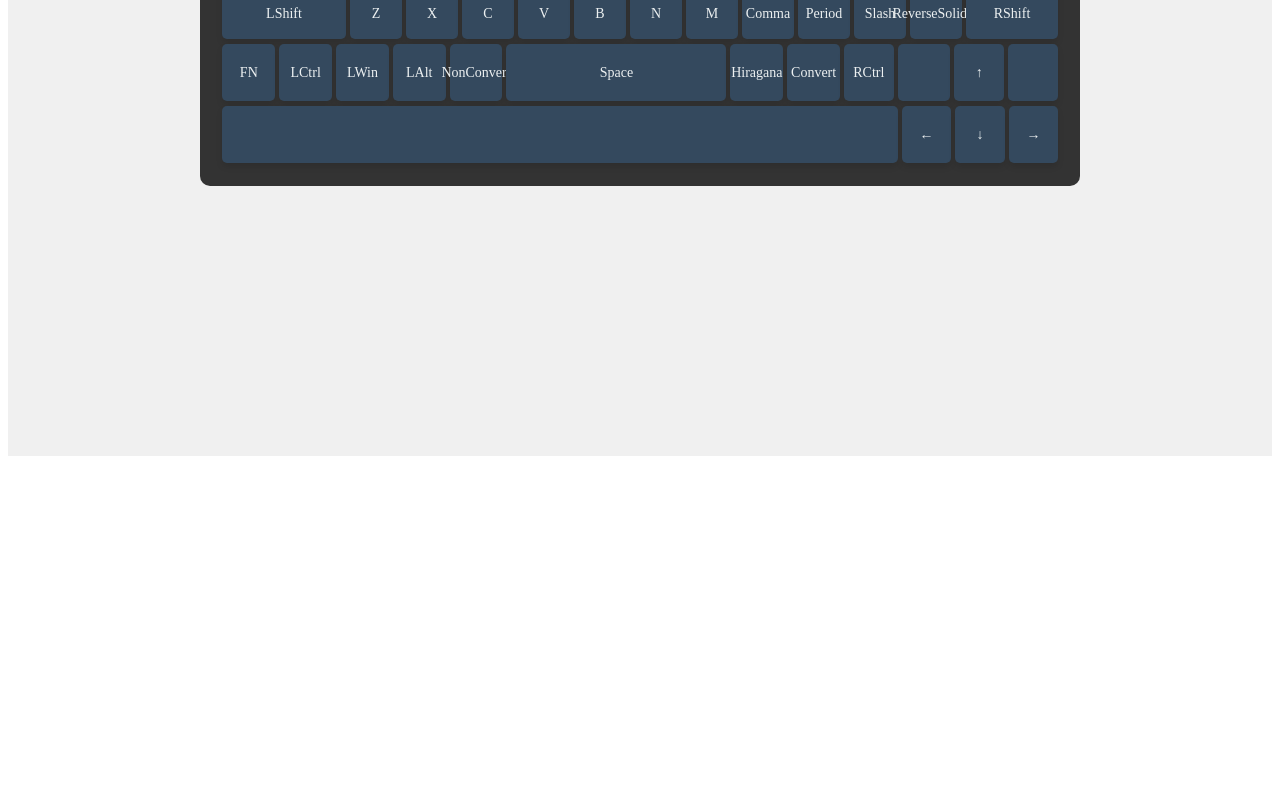
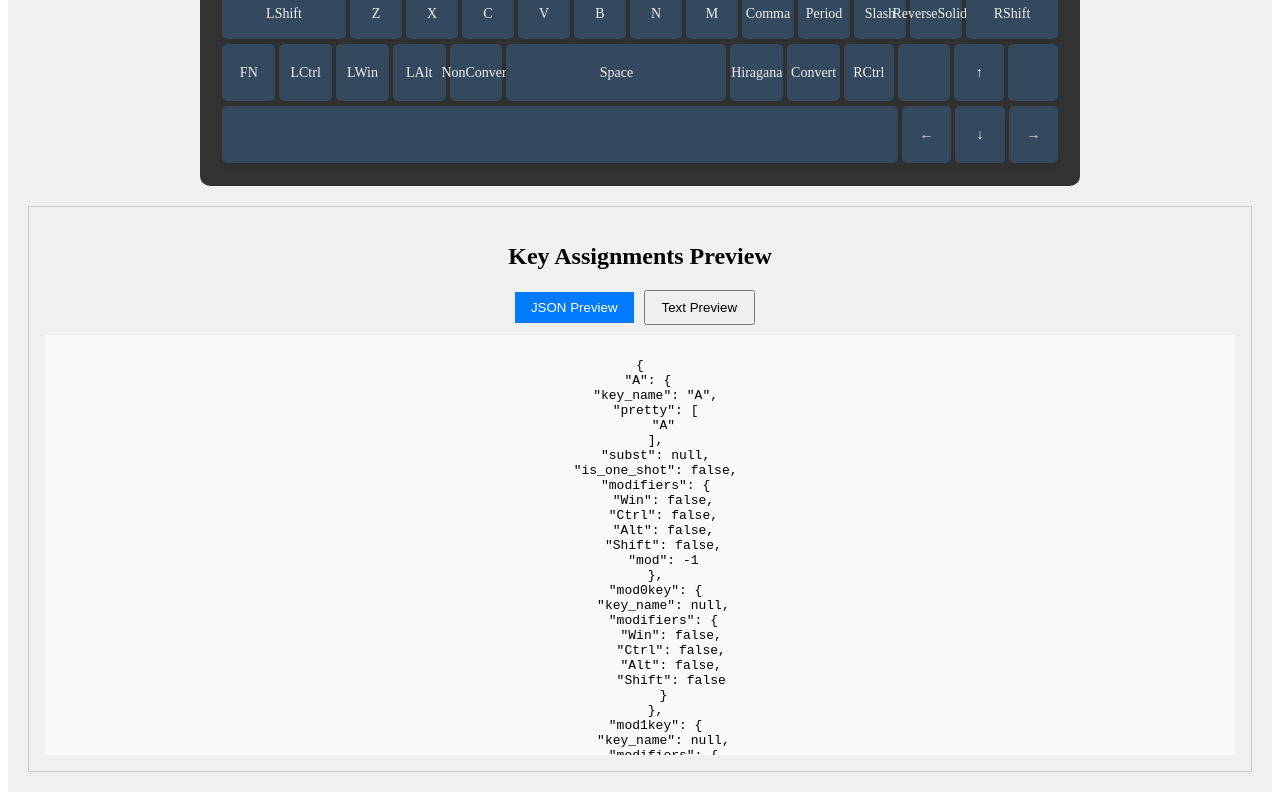
Before and after one commit to RyosukeMondo/keyboard-config-app, a React (Create React App) app: page / in a window 1280 px wide. Shown: the part 392-1192 px from the top of the page. Before the commit the page ends 856 px from the top, so only its background shows below. Built offline with nearby package versions, Linux system fonts and the light colour scheme.

Commit message:
Add Preview component to display key assignments

```diff
--- a/src/App.js
+++ b/src/App.js
@@ -1,6 +1,7 @@
 import React from 'react';
 import Keyboard from './components/Keyboard';
 import ModeSelector from './components/ModeSelector';
+import Preview from './components/Preview';
 import './App.css';
 
 function App() {
@@ -9,6 +10,7 @@ function App() {
       <h1>Keyboard Configuration App</h1>
       <ModeSelector />
       <Keyboard />
+      <Preview />
     </div>
   );
 }
--- /dev/null
+++ b/src/components/Preview.css
@@ -0,0 +1,34 @@
+/* src/components/Preview.css */
+
+.preview-container {
+  border: 1px solid #ccc;
+  padding: 16px;
+  margin-top: 20px;
+}
+
+.view-switcher {
+  margin-bottom: 10px;
+}
+
+.view-switcher button {
+  margin-right: 10px;
+  padding: 8px 16px;
+  cursor: pointer;
+}
+
+.view-switcher button.active {
+  background-color: #007bff;
+  color: white;
+  border: none;
+}
+
+.preview-content {
+  max-height: 400px;
+  overflow: auto;
+  background-color: #f9f9f9;
+  padding: 10px;
+}
+
+.preview-item {
+  margin-bottom: 10px;
+}
--- /dev/null
+++ b/src/components/Preview.jsx
@@ -0,0 +1,51 @@
+import React, { useContext, useState } from 'react';
+import { KeyAssignContext } from '../context/KeyAssignContext';
+import './Preview.css';
+
+const Preview = () => {
+  const { keyAssignments } = useContext(KeyAssignContext);
+  const [viewMode, setViewMode] = useState('json'); // 'json' or 'text'
+
+  const handleViewChange = (mode) => {
+    setViewMode(mode);
+  };
+
+  // Function to convert keyAssignments to readable text
+  const renderTextPreview = () => {
+    return Object.entries(keyAssignments).map(([key, assignment]) => (
+      <div key={key} className="preview-item">
+        <strong>{key}:</strong> {JSON.stringify(assignment, null, 2)}
+      </div>
+    ));
+  };
+
+  return (
+    <div className="preview-container">
+      <h2>Key Assignments Preview</h2>
+      <div className="view-switcher">
+        <button
+          onClick={() => handleViewChange('json')}
+          className={viewMode === 'json' ? 'active' : ''}
+        >
+          JSON Preview
+        </button>
+        <button
+          onClick={() => handleViewChange('text')}
+          className={viewMode === 'text' ? 'active' : ''}
+        >
+          Text Preview
+        </button>
+        {/* Add more buttons here for additional previews */}
+      </div>
+      <div className="preview-content">
+        {viewMode === 'json' && (
+          <pre>{JSON.stringify(keyAssignments, null, 2)}</pre>
+        )}
+        {viewMode === 'text' && renderTextPreview()}
+        {/* Render additional previews based on viewMode */}
+      </div>
+    </div>
+  );
+};
+
+export default Preview;
```
